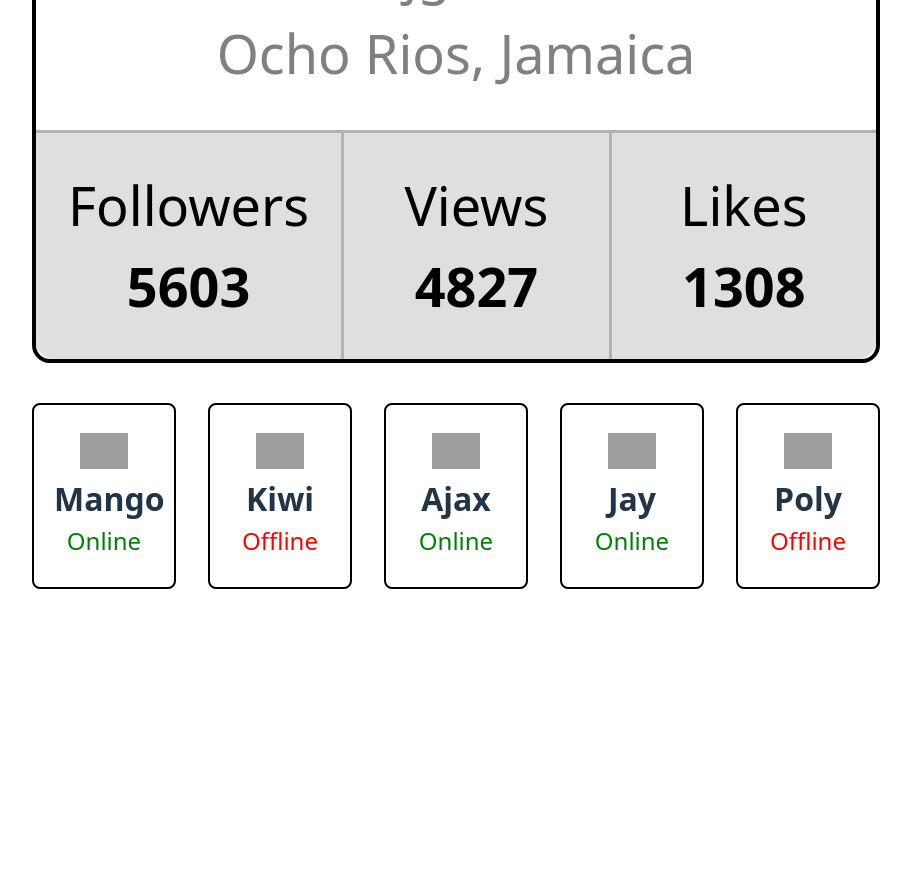
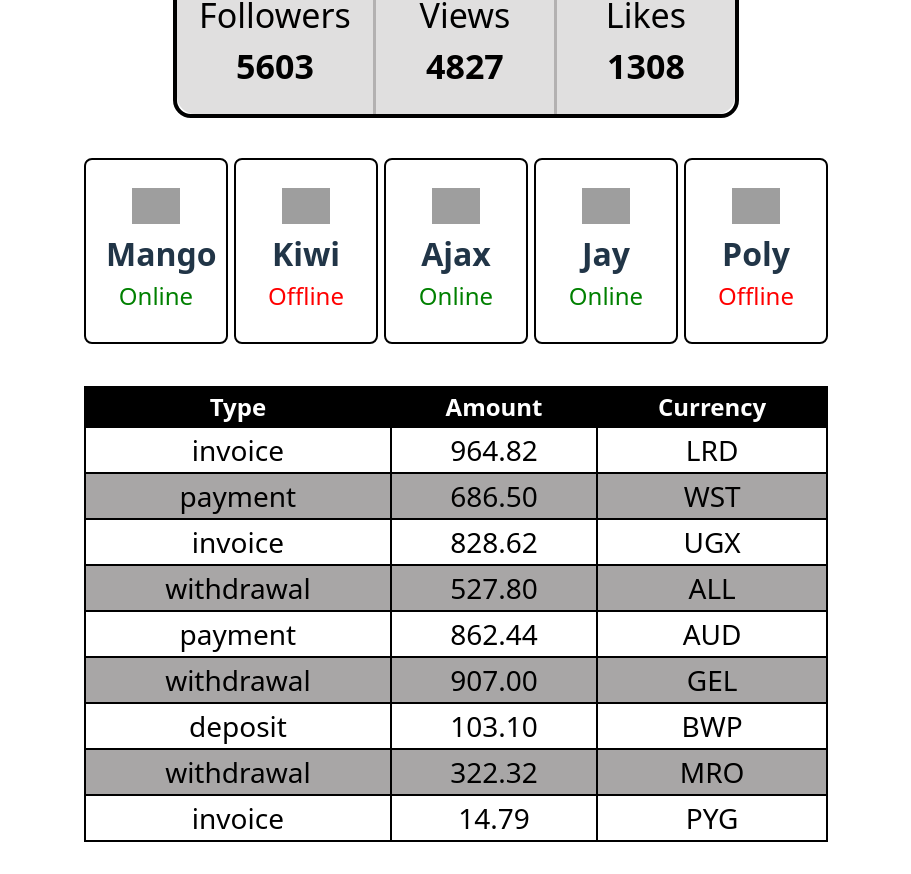
Before and after one commit to Oleksandr69/goit-react-hw-01, a React (Vite) app: page / in a window 1280 px wide. Shown: the part 600-1474 px from the top of the page, without its empty margins (184-1095 px from the left). Before the commit the page ends 1221 px from the top, so only its background shows below. Built offline with nearby package versions, Linux system fonts and the light colour scheme; grey boxes are pictures that could not be loaded.

Commit message:
transactionHistory done

```diff
--- a/src/components/App/App.css
+++ b/src/components/App/App.css
@@ -1,42 +1,6 @@
 #root {
-  max-width: 1280px;
+  max-width: 1440px;
   margin: 0 auto;
   padding: 2rem;
   text-align: center;
 }
-/*
-.logo {
-  height: 6em;
-  padding: 1.5em;
-  will-change: filter;
-  transition: filter 300ms;
-}
-.logo:hover {
-  filter: drop-shadow(0 0 2em #646cffaa);
-}
-.logo.react:hover {
-  filter: drop-shadow(0 0 2em #61dafbaa);
-}
-
-@keyframes logo-spin {
-  from {
-    transform: rotate(0deg);
-  }
-  to {
-    transform: rotate(360deg);
-  }
-}
-
-@media (prefers-reduced-motion: no-preference) {
-  a:nth-of-type(2) .logo {
-    animation: logo-spin infinite 20s linear;
-  }
-}
-
-.card {
-  padding: 2em;
-}
-
-.read-the-docs {
-  color: #888;
-} */
--- a/src/components/App/App.jsx
+++ b/src/components/App/App.jsx
@@ -1,5 +1,4 @@
 import { useState } from 'react'
-// import reactLogo from './assets/react.svg'
 import viteLogo from '/vite.svg'
 import './App.css'
 import Profile from '../Profile/Profile';
@@ -7,6 +6,8 @@ import userData from '../userData.json';
 import FriendList from '../FriendList/FriendList';
 import FriendListItem from '../FriendList/FriendListItem';
 import friends from '../friends.json'
+import TransactionHistory from '../TransactionHistory/TransactionHistory';
+import transactions from '../transactions.json'
 
 const App = () => {
   return (
@@ -21,6 +22,9 @@ const App = () => {
       <FriendList
         friends={friends}
       />
+            <TransactionHistory
+        items={transactions}
+      />
     </>
   );
 };
--- a/src/components/FriendList/FriendList.css
+++ b/src/components/FriendList/FriendList.css
@@ -3,10 +3,11 @@
   flex-direction: row;
   margin: 0 auto;
   justify-content: space-between;
+  gap: 6px;
 }
 
 .friendCard {
-  width: 220px;
+  width: 132px;
   border: 2px solid black;
   border-radius: 8px;
   padding: 28px 20px;
--- a/src/components/FriendList/FriendList.jsx
+++ b/src/components/FriendList/FriendList.jsx
@@ -15,7 +15,4 @@ const FriendList = ({ friends }) => {
     </ul>;
 };
 
-
-
-
 export default FriendList;
--- a/src/components/Profile/Profile.css
+++ b/src/components/Profile/Profile.css
@@ -1,19 +1,19 @@
 .userAvatar {
   border-radius: 50%;
   background-color: rgba(22, 13, 13, 0.884);
-  width: 380px;
+  width: 280px;
   margin-bottom: 32px;
   margin-top: 24px;
 }
 
 .userName {
   font-weight: bold;
-  font-size: 62px;
+  font-size: 42px;
   margin-bottom: 32px;
 }
 
 .userInfo {
-  font-size: 54px;
+  font-size: 34px;
   color: gray;
 }
 
@@ -28,20 +28,21 @@
 .userListItem {
   border-top: 3px solid rgb(179, 177, 177);
   border-left: 3px solid rgb(179, 177, 177);
-  padding: 32px;
+  padding: 22px;
   background-color: rgb(224, 223, 223);
   color: black;
   display: flex;
   flex-direction: column;
-  font-size: 54px;
-  width: 270px;
+  font-size: 34px;
+  width: 186px;
 }
 
 .userCard {
   border: 4px solid black;
   border-radius: 18px;
   padding-top: 24px;
-  width: 840px;
+  width: 558px;
+  margin: 0 auto;
   margin-bottom: 40px;
 }
 
--- /dev/null
+++ b/src/components/TransactionHistory/TransactionHistory.css
@@ -0,0 +1,27 @@
+.tableHistory {
+  width: 100%;
+  margin-top: 42px;
+}
+
+table,
+th,
+td {
+  border: 2px solid black;
+  border-collapse: collapse;
+}
+
+.headTable {
+  background-color: black;
+  color: white;
+  font-size: 24px;
+  font-weight: bold;
+}
+
+.bodyTable {
+  font-size: 28px;
+  color: black;
+}
+
+tr:nth-child(even) {
+  background-color: rgb(168, 166, 166);
+}
--- /dev/null
+++ b/src/components/TransactionHistory/TransactionHistory.jsx
@@ -0,0 +1,30 @@
+import './TransactionHistory.css'
+const TransactionHistory = ({ items }) => {
+  return (
+    <table className='tableHistory'>
+      <thead className='headTable'>
+        <tr>
+          <th>Type</th>
+          <th>Amount</th>
+          <th>Currency</th>
+        </tr>
+      </thead>
+      <tbody className='bodyTable'>
+        {items.map((item) => {
+          return (
+            <tr key={item.id}>
+              <td>{item.type}</td>
+              <td>{item.amount}</td>
+              <td>{item.currency}</td>
+            </tr>
+          )
+        }
+        )
+            }
+        </tbody>
+    </table>)
+      }
+
+
+
+export default TransactionHistory;
--- /dev/null
+++ b/src/components/transactions.json
@@ -0,0 +1,56 @@
+[
+  {
+    "id": "1e0700a2-5183-4291-85cc-2065a036a683",
+   "type": "invoice",
+    "amount": "964.82",
+    "currency": "LRD"
+  },
+  {
+    "id": "a30f821b-4d25-4ff0-abdd-e340b3f0dd2b",
+    "type": "payment",
+    "amount": "686.50",
+    "currency": "WST"
+  },
+  {
+    "id": "44dca67a-8e5a-4798-bf8e-b15efd4e1abd",
+    "type": "invoice",
+    "amount": "828.62",
+    "currency": "UGX"
+  },
+  {
+    "id": "ea8ed3dc-2b68-4a53-905a-53ecb0adef33",
+    "type": "withdrawal",
+    "amount": "527.80",
+    "currency": "ALL"
+  },
+  {
+    "id": "63ca02f9-d637-46b5-9237-f3b24425e029",
+    "type": "payment",
+    "amount": "862.44",
+    "currency": "AUD"
+  },
+  {
+    "id": "ed0263e8-59a5-4bf1-87e0-2bb88e53dc34",
+    "type": "withdrawal",
+    "amount": "907.00",
+    "currency": "GEL"
+  },
+  {
+    "id": "4eaab41b-b967-40ac-82ed-85fc66f646f1",
+    "type": "deposit",
+    "amount": "103.10",
+    "currency": "BWP"
+  },
+  {
+    "id": "9648a350-8469-42d5-8bf3-18090de5fe67",
+    "type": "withdrawal",
+    "amount": "322.32",
+    "currency": "MRO"
+  },
+  {
+    "id": "9c5c25fb-1a95-4b2f-8d1f-4c4426d677cc",
+    "type": "invoice",
+    "amount": "14.79",
+    "currency": "PYG"
+  }
+]
```
